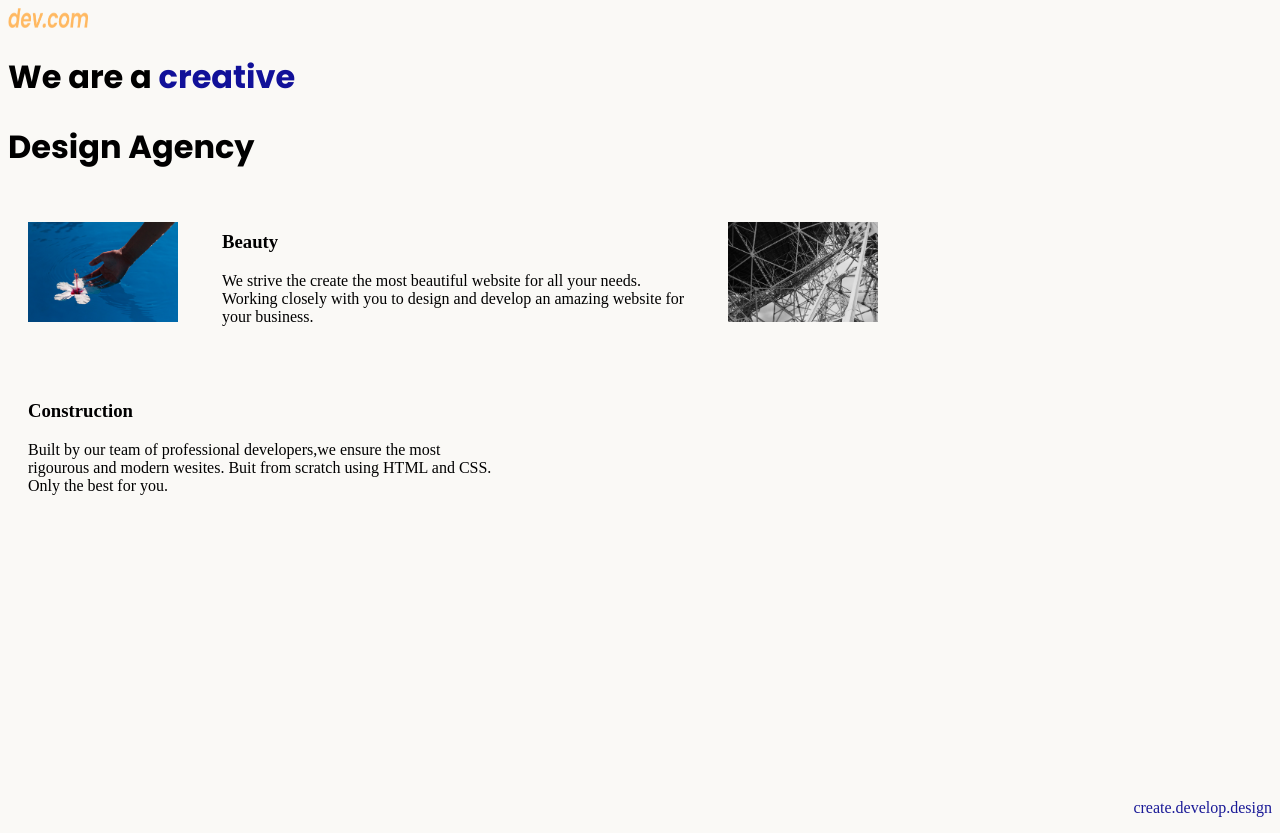
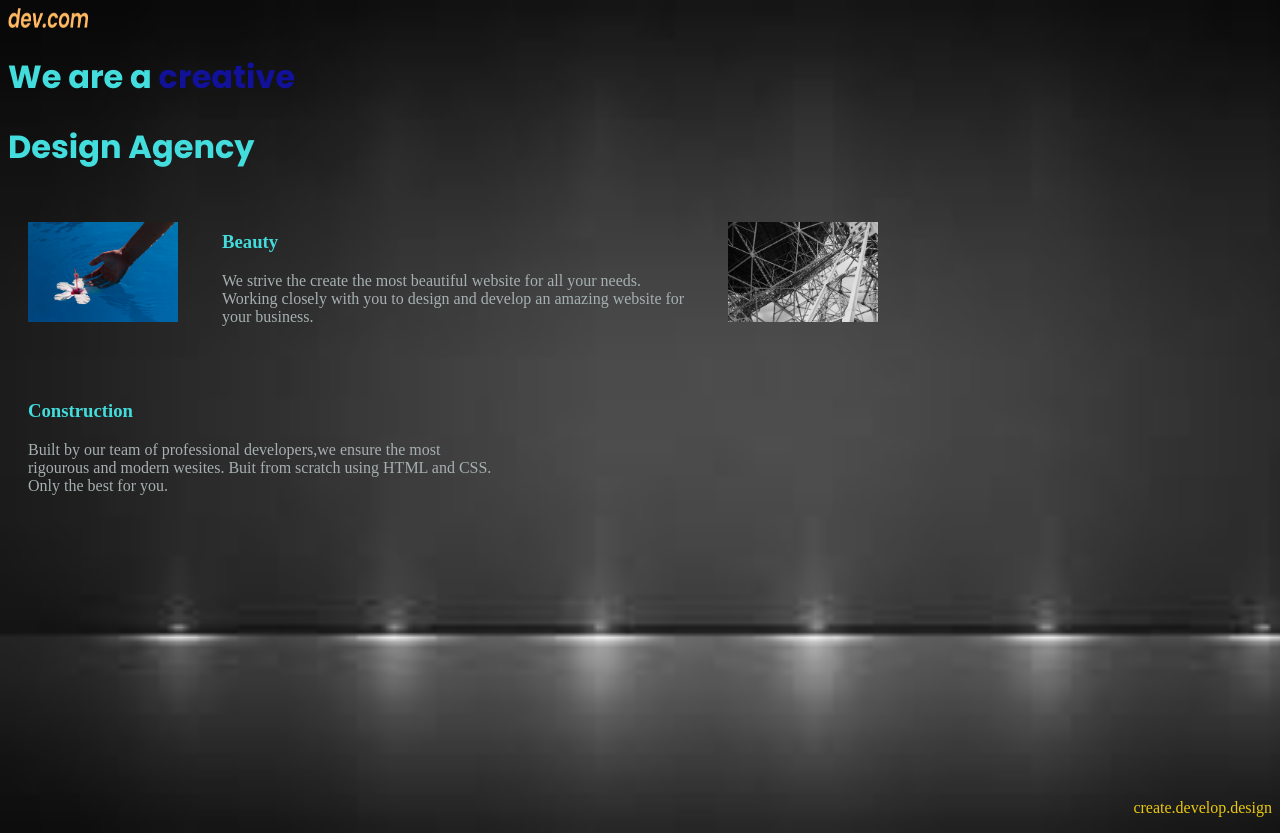
Before and after one commit to ash-rane/agency-website, a plain HTML site: page index.html in a window 1280 px wide. Drawn offline with Linux system fonts and the light colour scheme.

Commit message:
design web page

```diff
--- a/style.css
+++ b/style.css
@@ -1,30 +1,38 @@
-body{
-    background-color: #faf9f6;
+body {
+  background-image: url(Assets/bc.jpeg);
+  background-size: cover;
 }
-#imgHeader{
+#imgHeader {
   width: 80px;
   height: 20px;
 }
-h1{
-    font-family: 'Itim', cursive;
-    font-family: 'Poppins', sans-serif;
+h1 {
+  font-family: "Itim", cursive;
+  font-family: "Poppins", sans-serif;
+  color: rgb(67, 221, 221);
 }
-#Creative{
+#Creative {
   color: rgb(17, 17, 153);
 }
-#ImgBeautiful{
+#ImgBeautiful {
   width: 150px;
   height: 100px;
 }
-#ImgConstruction{
+#ImgConstruction {
   width: 150px;
   height: 100px;
 }
-div{
+div {
   display: inline-block;
   margin: 20px;
 }
-#corner{
+#corner {
   text-align: right;
-    color:rgb(26, 26, 151) ;
+  color: rgb(233, 200, 14);
 }
+h3 {
+  color: rgb(67, 219, 219);
+}
+p {
+  color: rgb(166, 176, 177);
+}
```
Also changed, not shown: Assets/bc.jpeg (added), Assets/black.jpeg (added). Lines whose indentation alone changed are shown as unchanged.
